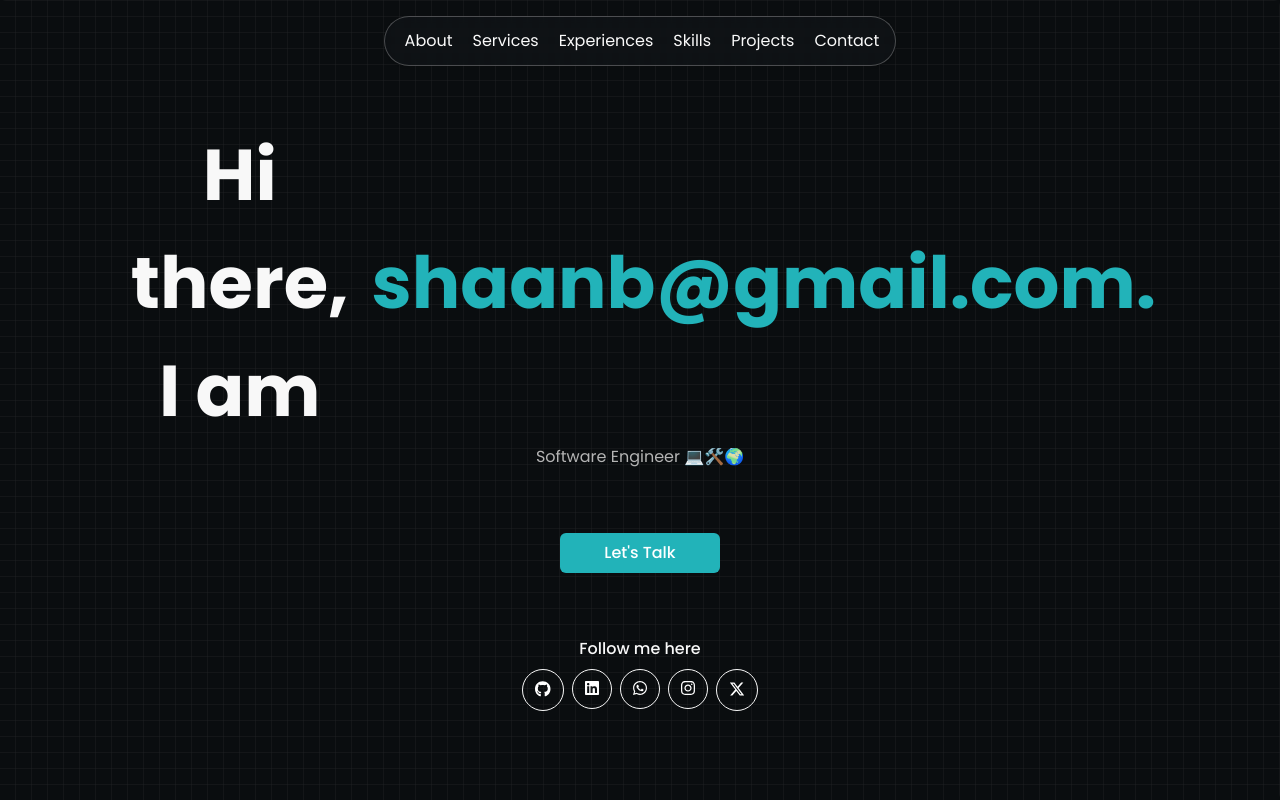
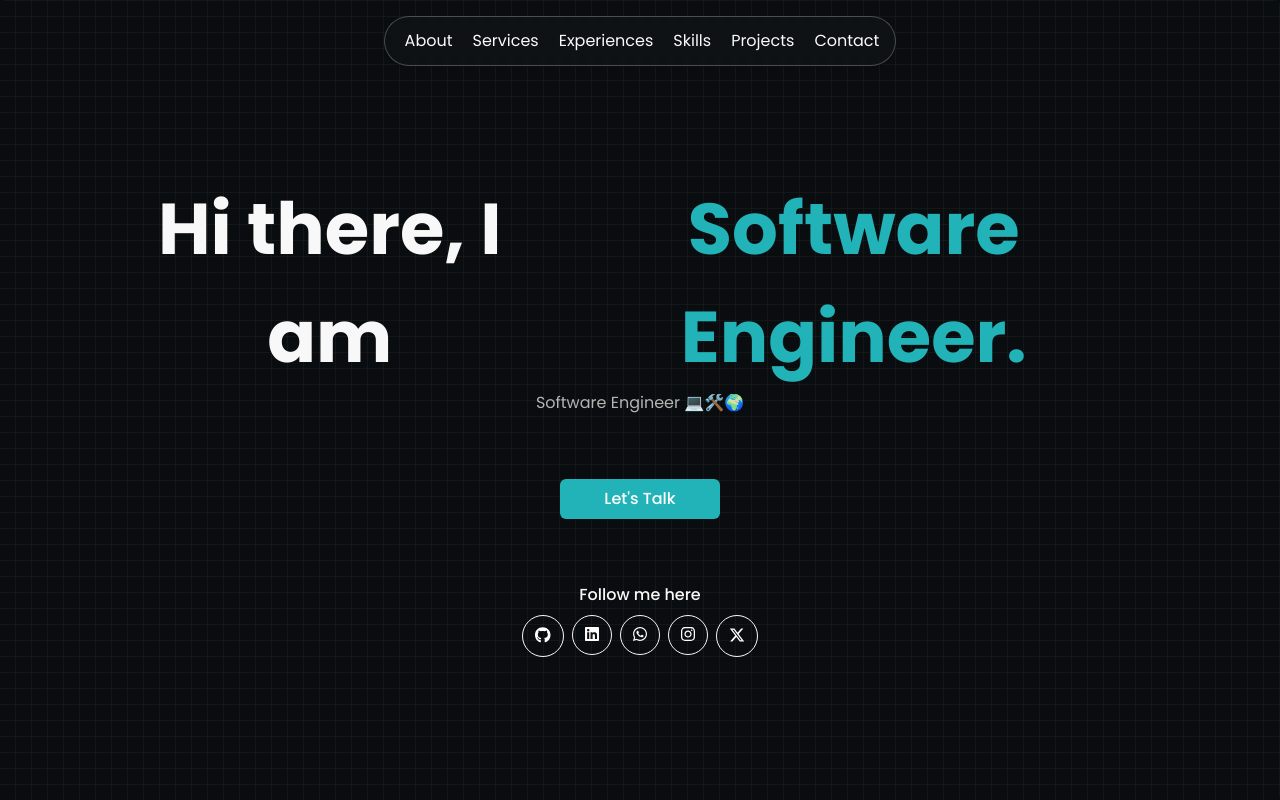
Before and after one commit to sandipbisen08/portfolio, a Next.js app: page / in a window 1280 px wide. Shown: the top 800 px of the page. Built offline with nearby package versions, Linux system fonts and the light colour scheme; what tailwindcss-debug-screens would draw is missing.

Commit message:
name changes

```diff
--- a/src/components/home/Section1.tsx
+++ b/src/components/home/Section1.tsx
@@ -21,7 +21,7 @@ const HomeSection1 = ({ id }: Readonly<{ id: string }>) => {
               Hi there, I am
             </p>
             <FlipWords
-              words={["Shaan Baghele.", "shaanb@gmail.com."]}
+              words={["Sandip Bisen.", "Software Engineer."]}
               className="text-2xl/normal sm:text-3xl/normal md:text-5xl/normal lg:text-6xl/normal xl:text-7xl/normal dark:text-[var(--primaryColor)] text-[var(--primaryColor)] font-bold text-center"
             />
           </div>
```
